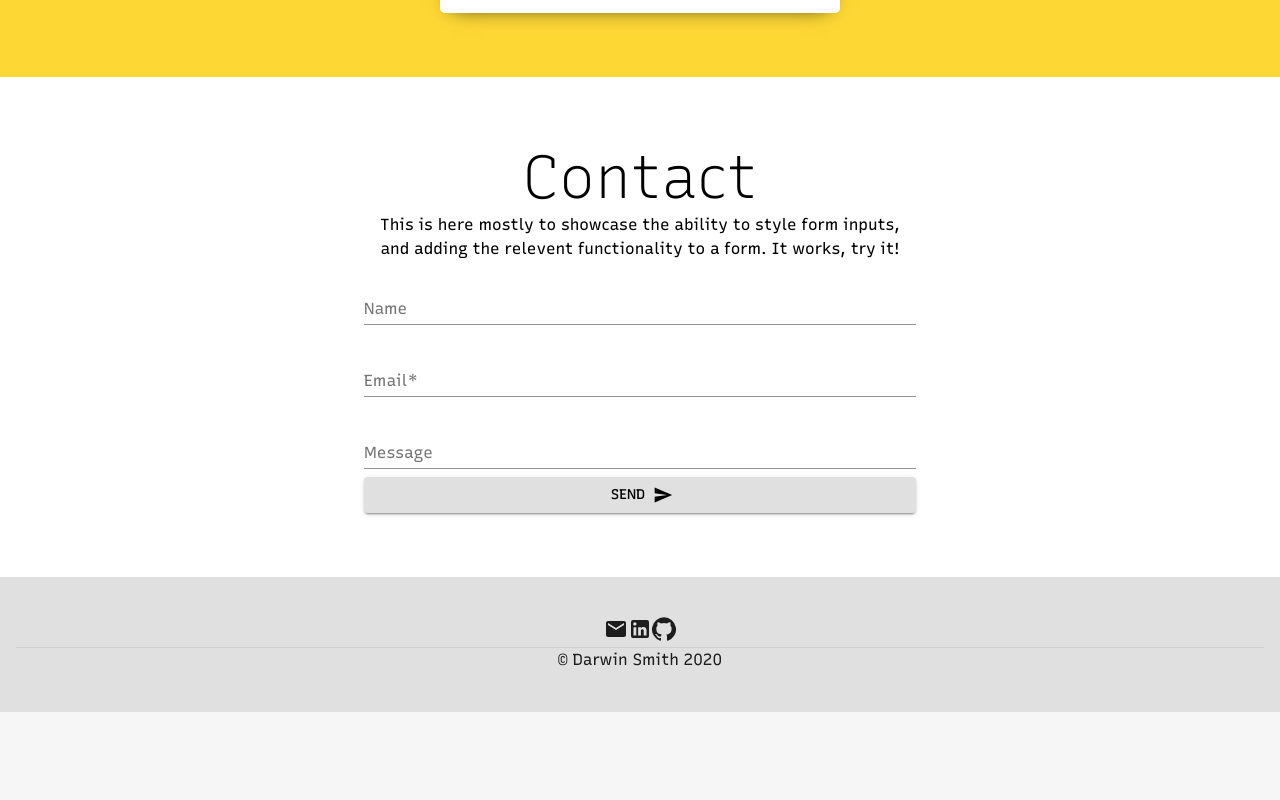
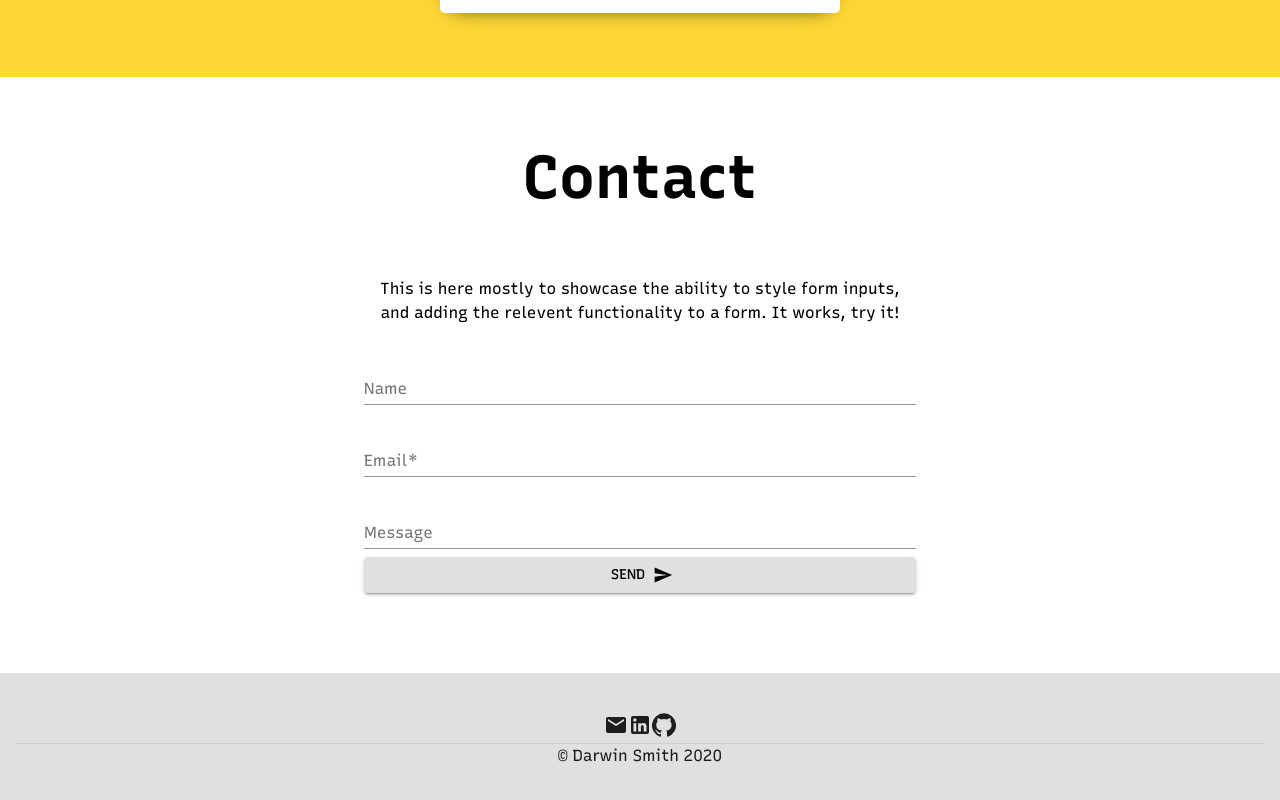
Before and after one commit to darwin911/portfolio-react, a React (Create React App) app: page / in a window 1280 px wide. Shown: the part 5383-6183 px from the top of the page. Before the commit the page ends 6095 px from the top, so only its background shows below. Built offline with nearby package versions, Linux system fonts and the light colour scheme; a web font is replaced by a local one.

Commit message:
adds proper spacing to Contact section

```diff
--- a/src/components/Contact.tsx
+++ b/src/components/Contact.tsx
@@ -11,6 +11,14 @@ import SendIcon from '@material-ui/icons/Send';
 const styles = {
   Section: {
     padding: '4rem 0'
+  },
+  SectionHeading: {
+    marginBottom: '4rem',
+    fontWeight: 700
+  },
+  ContactForm: {
+    width: '100%',
+    margin: '1rem 0'
   }
 };
 
@@ -18,12 +26,14 @@ export const Contact: React.FC = () => {
   return (
     <section id='contact' className='contact' style={styles.Section}>
       <Container maxWidth='sm'>
-        <Typography variant='h2'>Contact</Typography>
+        <Typography variant='h2' style={styles.SectionHeading}>
+          Contact
+        </Typography>
         <Typography className='contact__description'>
           This is here mostly to showcase the ability to style form inputs, and
           adding the relevent functionality to a form. It works, try it!
         </Typography>
-        <FormControl className='contact__form'>
+        <FormControl style={styles.ContactForm}>
           <TextField label='Name' placeholder='Your Name' margin='normal' />
           <TextField
             type='email'
--- a/src/style/App.css
+++ b/src/style/App.css
@@ -287,11 +287,6 @@
   font-size: 2.7em;
 }
 
-.contact__form {
-  width: 100%;
-  margin: 0 auto;
-}
-
 .footer {
   padding: 5vh 0;
   background: #e0e0e0;
--- a/src/style/_contact.scss
+++ b/src/style/_contact.scss
@@ -12,9 +12,4 @@
   &__heading {
     font-size: $section-heading-size;
   }
-
-  &__form {
-    width: 100%;
-    margin: 0 auto;
-  }
 }
```
